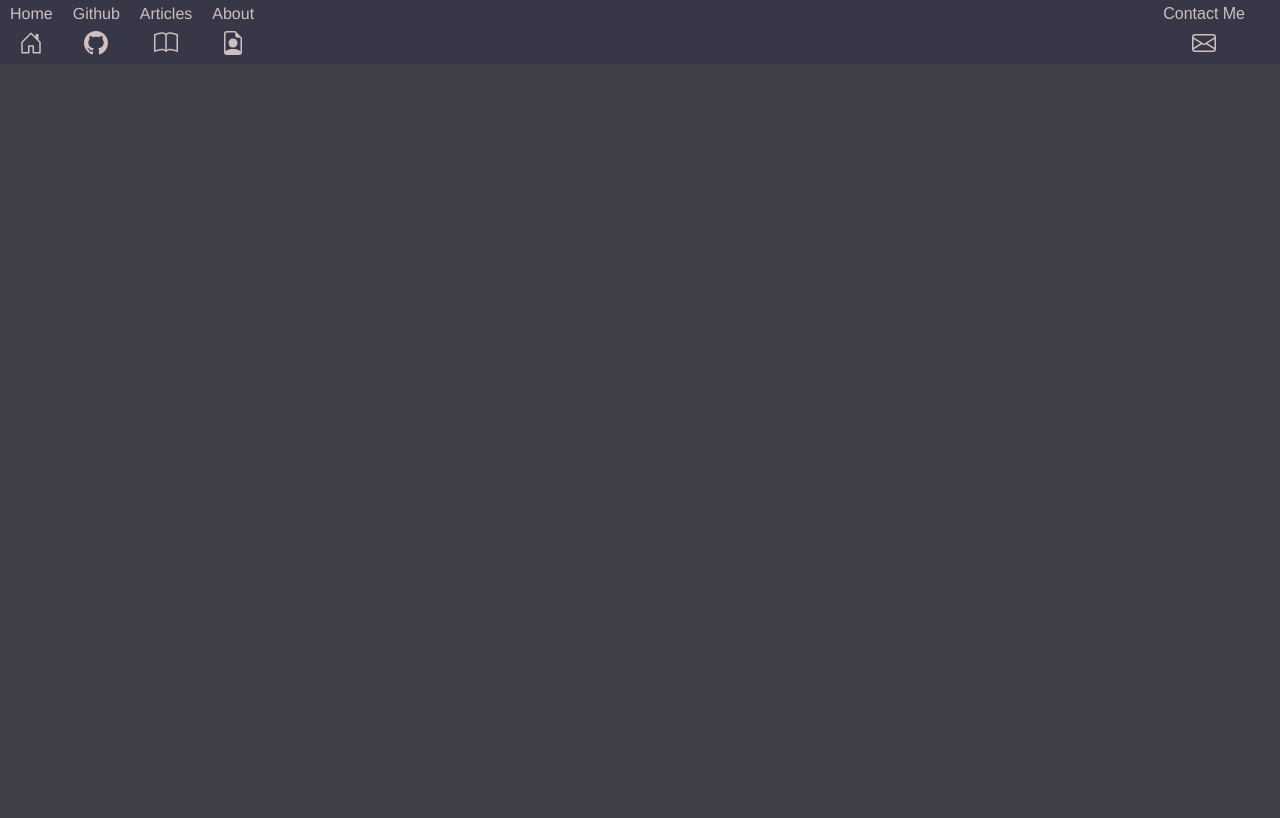
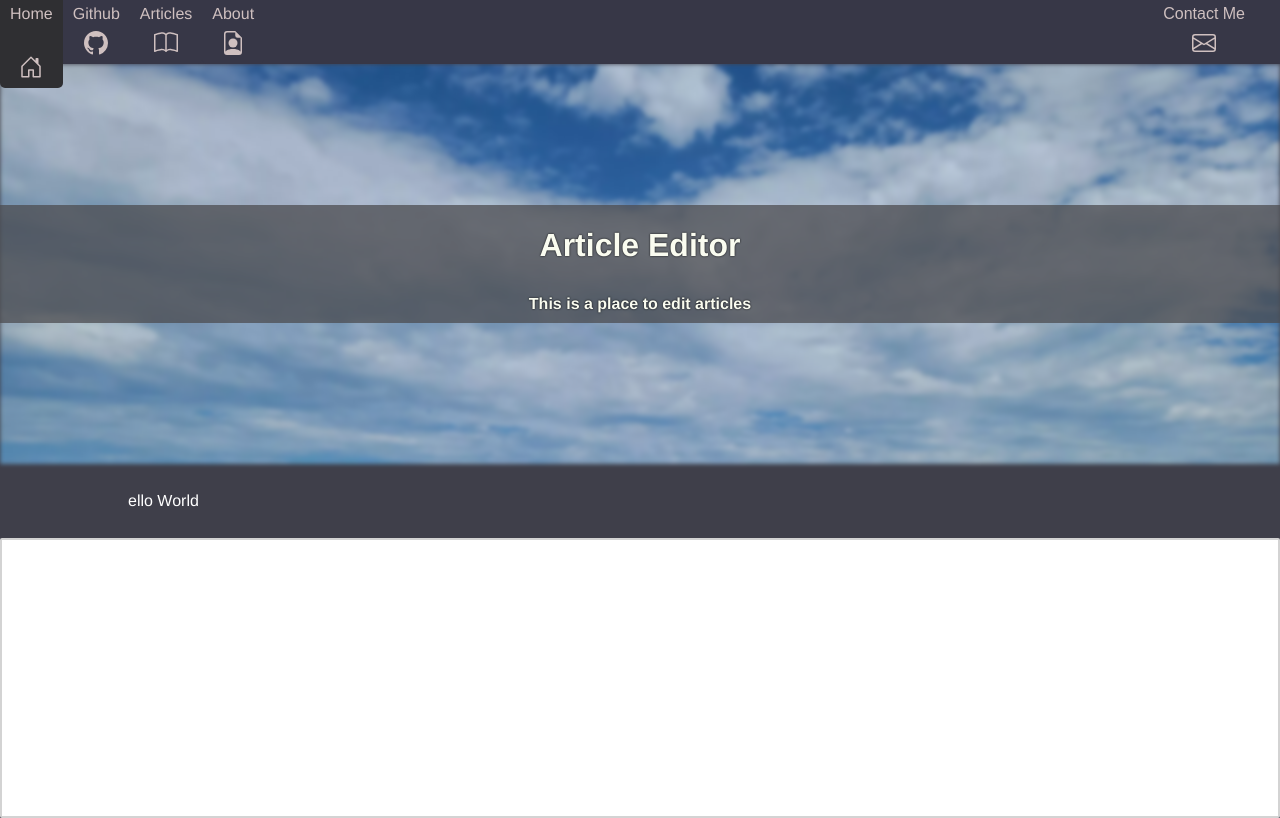
Before and after one commit to RaspberryProgramming/portfolio, a React (Create React App) app: page /articleEditor in a window 1280 px wide. Built offline with nearby package versions, Linux system fonts and the light colour scheme.

Commit message:
Added beta article editor

```diff
--- a/src/components/App.js
+++ b/src/components/App.js
@@ -4,6 +4,7 @@ import "./css/App.css";
 import Navigation from './Navigation';
 import Github from './Github';
 import Articles from './Articles';
+import ArticleEditor from './ArticleEditor';
 import About from './About';
 import Intro from './Intro';
 
@@ -18,6 +19,7 @@ const App = (props) => {
             <Route path="/github" render={(props) => <Github {...props} />} />
             <Route path="/about" component={About} />
             <Route path="/articles" component={Articles} />
+            <Route path="/articleEditor" component={ArticleEditor} />
           </Switch>
         </div>
       </div>
--- a/src/components/Article.js
+++ b/src/components/Article.js
@@ -44,7 +44,6 @@ const Article = ({article}) => {
         /**
          * Given some text, processes and returns jsx with any link represented as an anchor
          */
-
         let output = [""]; // Stores all text in a list
         let loc = 0; // Stores the current location in output that we're working with
 
@@ -80,7 +79,6 @@ const Article = ({article}) => {
         let tmp;
         let output = [""]; // Stores all text in a list
         let loc = 0; // Stores the current location in output that we're working with
-
         for (let i = 0; i < text.length; i++) { // Iterate through the entire text string
             if (!React.isValidElement(text[i])) {
                 tmp = [""];
@@ -115,6 +113,7 @@ const Article = ({article}) => {
         let ind = 0; // Denote index of output
         let tick=false; // used to check if we're currently in formatted text.
         let delimiters = ['', '`', '*', '~']; // Denotes characters used to format
+
 
         for (let i = 0; i < text.length; i++) { // Iterate through input
             if (delimiters.indexOf(text[i]) !== -1) { // Detect Code Delimiter
--- /dev/null
+++ b/src/components/ArticleEditor.js
@@ -0,0 +1,23 @@
+import React, { useState } from 'react';
+import Article from './Article';
+import "./css/ArticleEditor.css";
+
+const ArticleEditor = (props) => {
+    const [content, setContent] = useState("Hello World");
+
+    let article = {
+        "id":"0",
+        "title": "Article Editor",
+        "desc":"This is a place to edit articles",
+        "contents": content
+    };
+
+    return (
+    <div className="ArticleEditor">
+        <Article article={article}/>
+        <input type="text" onInput={e=>{setContent(e.target.value)}}/>
+    </div>
+    );
+};
+
+export default ArticleEditor;
--- /dev/null
+++ b/src/components/css/ArticleEditor.css
@@ -0,0 +1,22 @@
+.ArticleEditor input {
+    width:100%;
+    height: 35vh;
+    border-style: solid;
+    border-color: lightgray;
+    border-radius: 2px;
+    border-width: 2px;
+    padding: 0.4em 0.4em 0.4em 0;
+    text-align: left;
+}
+
+.article .open {
+    max-height:100vh;
+}
+
+.article .Close {
+    max-height:100vh;
+}
+
+.article {
+    max-height:100vh;
+}
```
